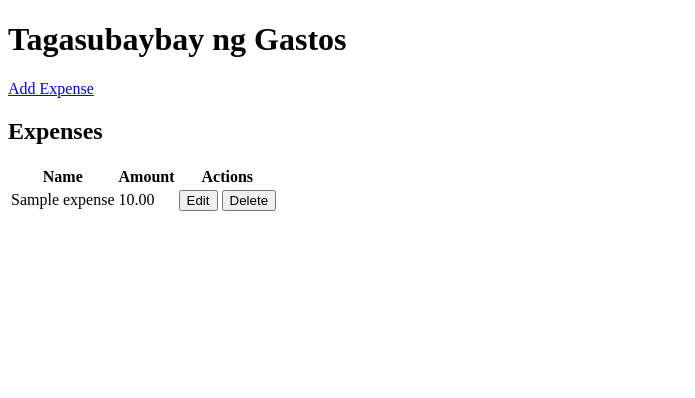
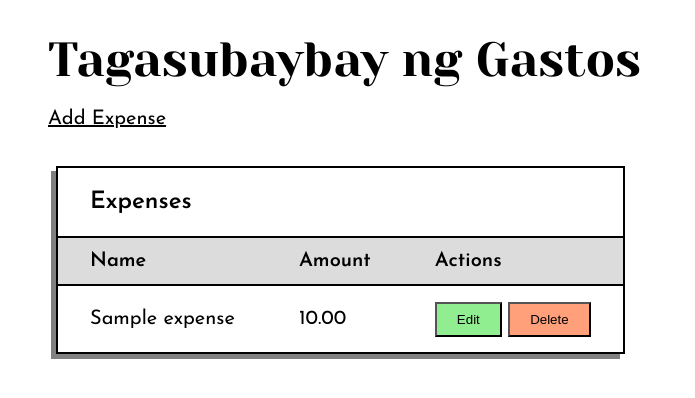
Before and after one commit to UzziKyle/tagasubaybay-ng-gastos, a Django app: page / in a window 1280 px wide. Shown: the top 398 px of the page, without its empty margins (0-695 px from the left). Run offline with Django 4.2, Linux system fonts and the light colour scheme; tables that the repository leaves empty hold one stand-in row (values such as "Sample post").

Commit message:
implemented basic designs

```diff
--- a/expense_tracker/templates/expense_tracker/expense_confirm_delete.html
+++ b/expense_tracker/templates/expense_tracker/expense_confirm_delete.html
@@ -7,9 +7,9 @@
 <form method='POST'>
     {% csrf_token %}
     <p>Are you sure you want to delete "{{ expense.name }}"?</p>
-    <div>
+    <div class='btn-container'>
         <button type='submit'>Yes</button>
-        <a href='{% url "home" %}'>No</a>
+        <a href='{% url "home" %}'><button type='button'>No</a>
     </div>
 </form>
 {% endblock  %}
--- a/expense_tracker/templates/expense_tracker/expense_form.html
+++ b/expense_tracker/templates/expense_tracker/expense_form.html
@@ -2,11 +2,13 @@
 
 {% block content %}
 <h1>Tagasubaybay ng Gastos</h1>
-<a href={% url "home" %}>Go back</a>
-<h2>{% if id %} Edit {% else %} Add {% endif %} Expense</h2>
+<a id='back' href={% url "home" %}>Go back</a>
+<div class='container' style="overflow-x:auto;">
+<div class='container__title'><h2>{% if id %} Edit {% else %} Add {% endif %} Expense</h2></div>
 <form method="POST" novalidate>
 	{% csrf_token %}
 	{{ form.as_p }}
 	<input type="submit" value="Save" />
 </form>
+</div>
 {% endblock content %}
--- a/expense_tracker/templates/expense_tracker/home.html
+++ b/expense_tracker/templates/expense_tracker/home.html
@@ -2,8 +2,9 @@
 
 {% block content%}
 <h1>Tagasubaybay ng Gastos</h1>
-<a href='{% url 'expense-add'%}'>Add Expense</a>
-<h2>Expenses</h2>
+<a id='add' href='{% url 'expense-add'%}'>Add Expense</a>
+<div class='container' style="overflow-x:auto;">
+<div class='container__title'><h2>Expenses</h2></div>
 <table>
     <tr>
         <th>Name</th>
@@ -15,9 +16,10 @@
         <td>{{ expense.name }}</td>
         <td>{{ expense.amount }}</td>
         <td>
-            <a href='{% url 'expense-edit' expense.id %}'><button name='edit'>Edit</button></a>
-            <a href='{% url 'expense-delete' expense.id %}'><button name='delete'>Delete</button></a>
+            <a id='edit' href='{% url 'expense-edit' expense.id %}'><button name='edit'>Edit</button></a>
+            <a id='delete' href='{% url 'expense-delete' expense.id %}'><button name='delete'>Delete</button></a>
     </tr>
 {% endfor %}
 </table>
+</div>
 {% endblock content %}
--- a/setup/settings.py
+++ b/setup/settings.py
@@ -117,6 +117,7 @@ USE_TZ = True
 # https://docs.djangoproject.com/en/4.2/howto/static-files/
 
 STATIC_URL = 'static/'
+STATICFILES_DIRS = [BASE_DIR / 'static']
 
 # Default primary key field type
 # https://docs.djangoproject.com/en/4.2/ref/settings/#default-auto-field
--- /dev/null
+++ b/static/css/reset.css
@@ -0,0 +1,48 @@
+/* http://meyerweb.com/eric/tools/css/reset/
+   v2.0 | 20110126
+   License: none (public domain)
+*/
+
+html, body, div, span, applet, object, iframe,
+h1, h2, h3, h4, h5, h6, p, blockquote, pre,
+a, abbr, acronym, address, big, cite, code,
+del, dfn, em, img, ins, kbd, q, s, samp,
+small, strike, strong, sub, sup, tt, var,
+b, u, i, center,
+dl, dt, dd, ol, ul, li,
+fieldset, form, label, legend,
+table, caption, tbody, tfoot, thead, tr, th, td,
+article, aside, canvas, details, embed,
+figure, figcaption, footer, header, hgroup,
+menu, nav, output, ruby, section, summary,
+time, mark, audio, video {
+	margin: 0;
+	padding: 0;
+	border: 0;
+	font-size: 100%;
+	font: inherit;
+	vertical-align: baseline;
+}
+/* HTML5 display-role reset for older browsers */
+article, aside, details, figcaption, figure,
+footer, header, hgroup, menu, nav, section {
+	display: block;
+}
+body {
+	line-height: 1;
+}
+ol, ul {
+	list-style: none;
+}
+blockquote, q {
+	quotes: none;
+}
+blockquote:before, blockquote:after,
+q:before, q:after {
+	content: '';
+	content: none;
+}
+table {
+	border-collapse: collapse;
+	border-spacing: 0;
+}
--- /dev/null
+++ b/static/css/style.css
@@ -0,0 +1,108 @@
+@import url('https://fonts.googleapis.com/css2?family=Josefin+Sans:ital,wght@0,100;0,200;0,300;0,400;0,500;0,600;0,700;1,100;1,200;1,300;1,400;1,500;1,600;1,700&family=Yeseva+One&display=swap');
+
+/* *, *::before, *::after { outline: auto; } */
+
+body {
+    font-family: 'Josefin Sans', sans-serif;
+    font-size: 1.25rem;
+    line-height: 1.5;
+    margin: 1.5rem 3rem;
+    scrollbar-gutter: stable;
+}
+
+h1 {
+    font-family: 'Yeseva One', serif;
+    font-size: 3rem;
+    margin-bottom: .5rem;
+}
+
+#add, #back {
+    display: inline-block;
+    margin-bottom: 2rem;
+}
+
+h2 {
+    font-size: 1.5rem;
+    font-weight: 600;
+}
+
+.container {
+    width: fit-content;
+    border: 2px solid black;
+    margin-left: .5rem;
+    box-shadow: -5px 5px gray;
+    overflow: hidden;
+}
+
+.container__title {
+    width: auto;
+    padding: 1rem 2rem;
+    border-bottom: 2px solid black;
+}
+
+a {
+    color: black;
+}
+
+th {
+    padding-left: 1rem;
+    background-color: gainsboro;
+    text-align: left;
+    font-weight: 600;
+    padding-top: 0.5rem;
+    border-bottom: 2px solid black;
+}
+
+th, td {
+    width: fit-content;
+    padding: 0.5rem 2rem;
+}
+
+td {
+    height: 50px;
+    vertical-align: middle;
+}
+
+button, input[type='submit'] {
+    cursor: pointer;
+    padding: 8px 20px;
+}
+
+button[name='edit'], button[type='button'] {
+    background-color: lightgreen;
+}
+
+button[name='delete'], button[type='submit'] {
+    background-color: lightsalmon;
+}
+
+form {
+    padding: 1rem 2rem;
+}
+
+form > p {
+    display: flex;
+    justify-content: space-between;
+    gap: 1rem;
+    margin-bottom: 1rem;
+}
+
+form > p > input {
+    align-self: flex-end;
+    padding: 5px 10px;
+}
+
+.btn-container {
+    display: flex;
+    gap: 0.5rem;
+}
+
+button[type='submit'], button[type='button'] {
+    display: inline-block;
+    padding: 8px 20px;
+}
+
+
+.errorlist {
+    color: lightcoral;
+}
--- a/templates/base.html
+++ b/templates/base.html
@@ -1,9 +1,12 @@
+{% load static %}
 <!DOCTYPE html>
 <html lang="en">
     <head>
         <meta charset="UTF-8" />
         <meta name="viewport" content="width=device-width, initial-scale=1.0" />
         <title>{% if title %} {{title}} {% else %} Tagasubaybay ng Gastos {% endif %}</title>
+        <link rel="stylesheet" href="{% static 'css/reset.css' %}">
+        <link rel="stylesheet" href="{% static 'css/style.css' %}">
     </head>
     <body>
         {% if messages %}
```
